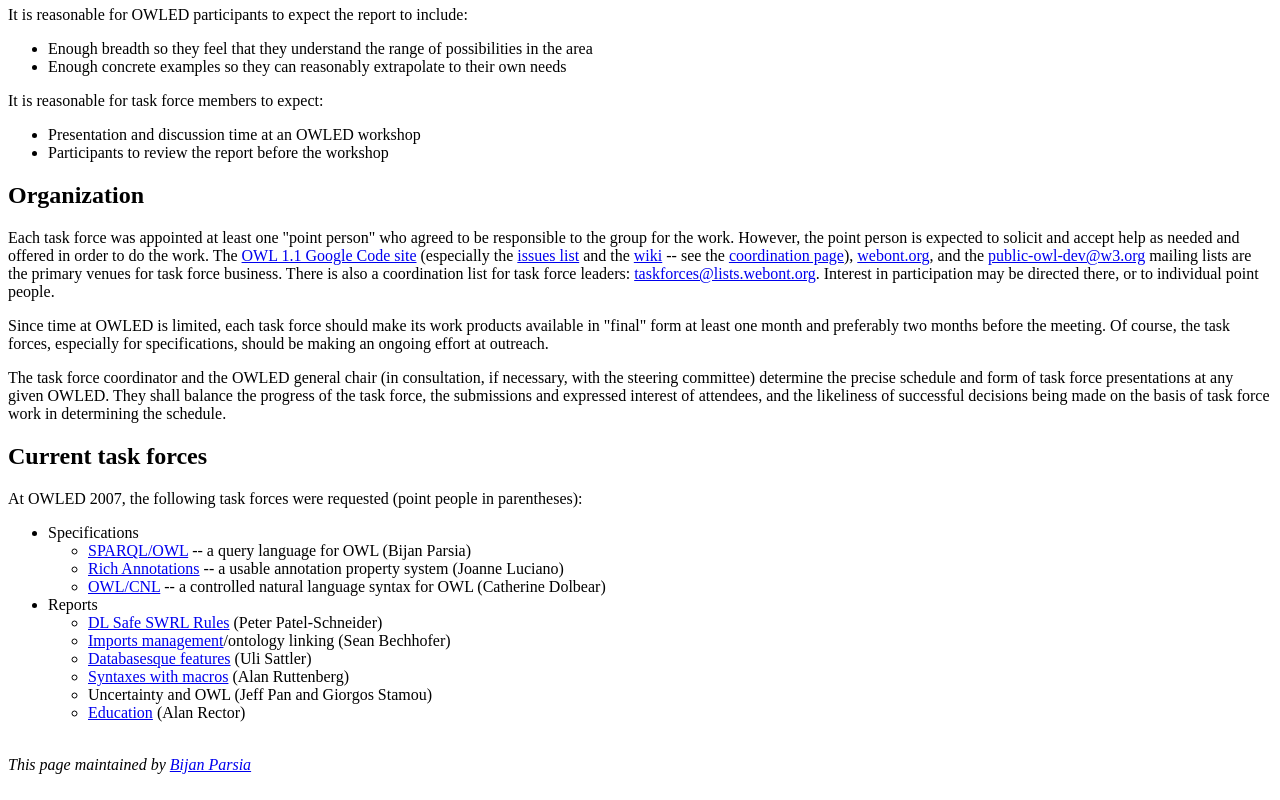
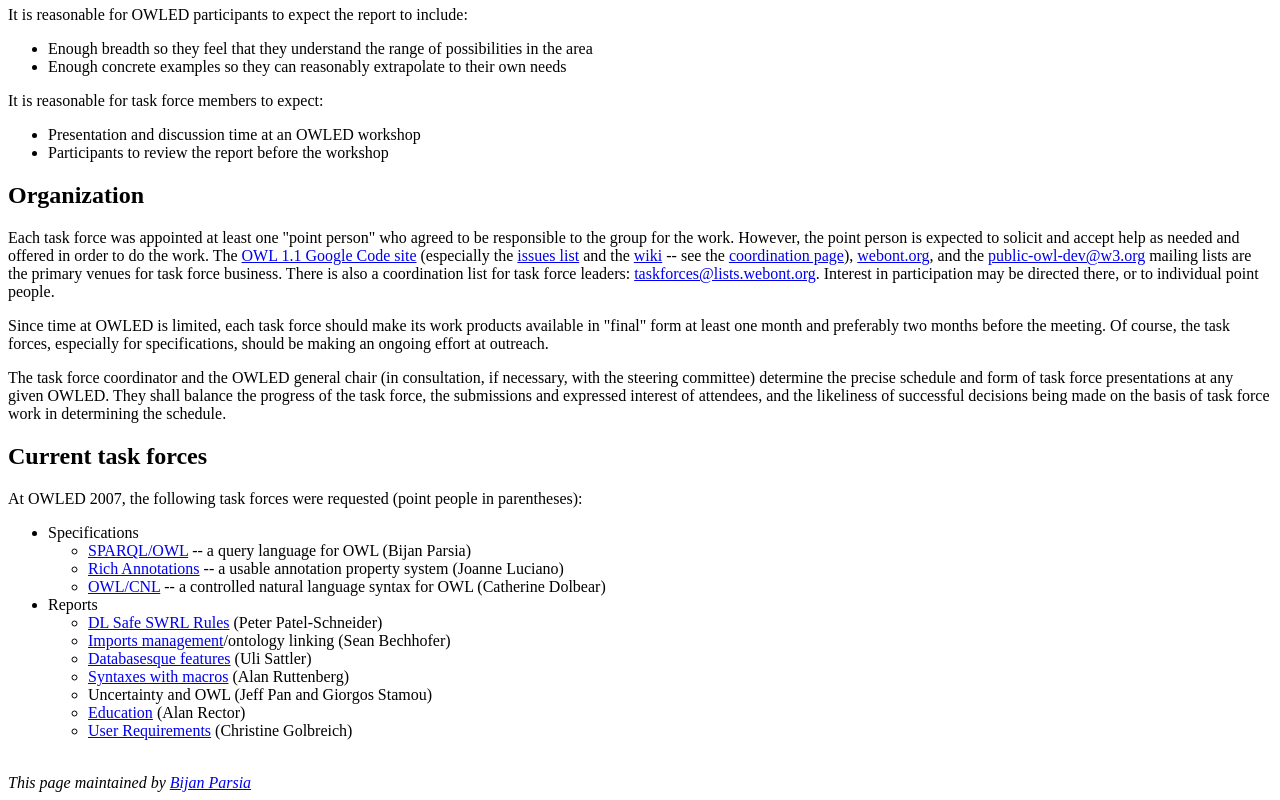
Before and after one commit to sesuncedu/owl1-1, a plain HTML site: page www.webont.org/owled/taskforces/index.html in a window 1280 px wide. Shown: the part 1179-1979 px from the top of the page. Drawn offline with Linux system fonts and the light colour scheme.

Commit message:
Added link to User requirements task force

```diff
--- a/www.webont.org/owled/taskforces/index.html
+++ b/www.webont.org/owled/taskforces/index.html
@@ -180,6 +180,9 @@ with macros</a> (Alan Ruttenberg)</li>
     <li>Uncertainty and OWL (Jeff Pan and Giorgos Stamou)</li>
     <li><a href="http://code.google.com/p/owl1-1/wiki/Education">Education</a>
 (Alan Rector)</li>
+    <li><a href="http://code.google.com/p/owl1-1/wiki/UserRequirements">User
+Requirements</a> (Christine Golbreich)<br>
+    </li>
   </ul>
 </ul>
 <br>
```
